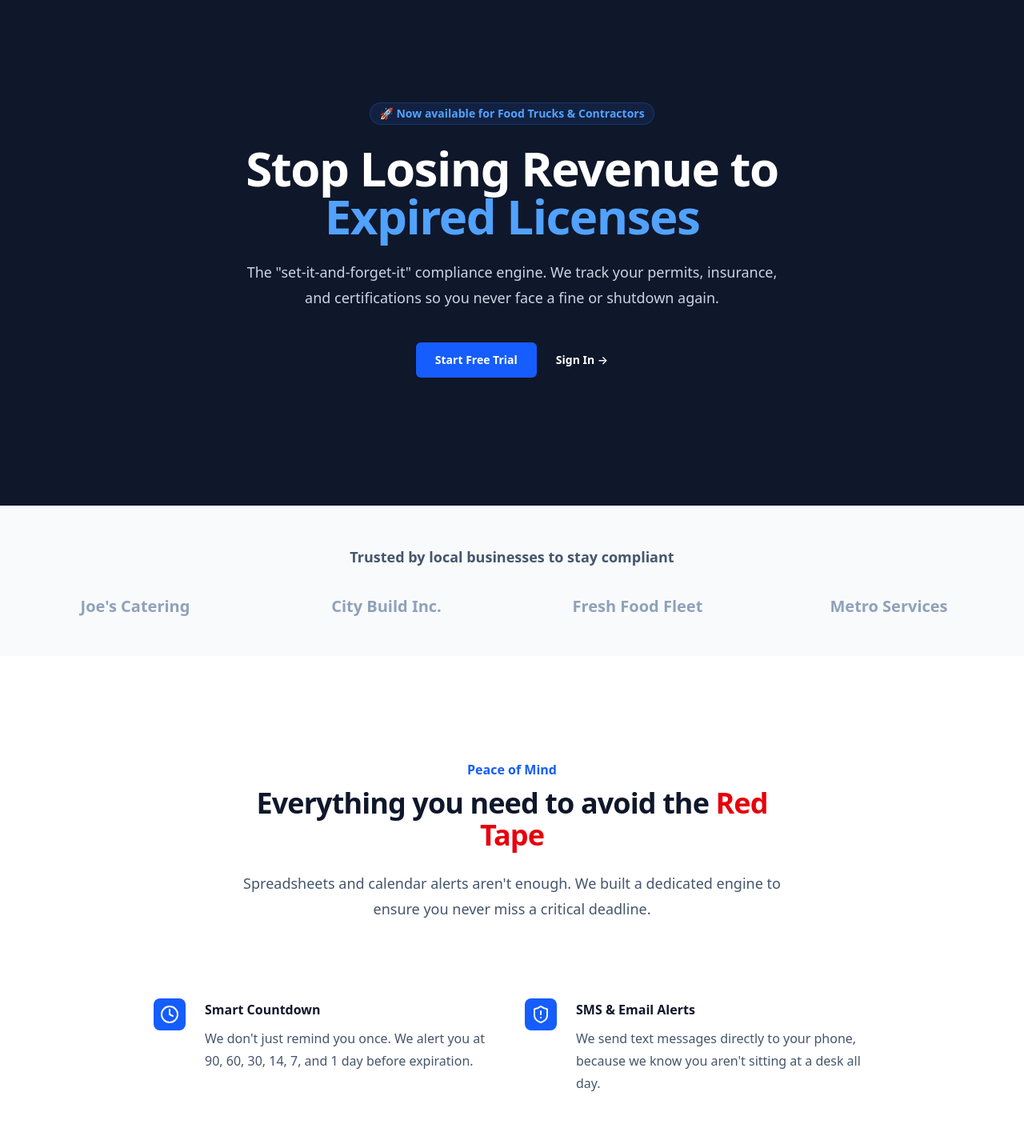
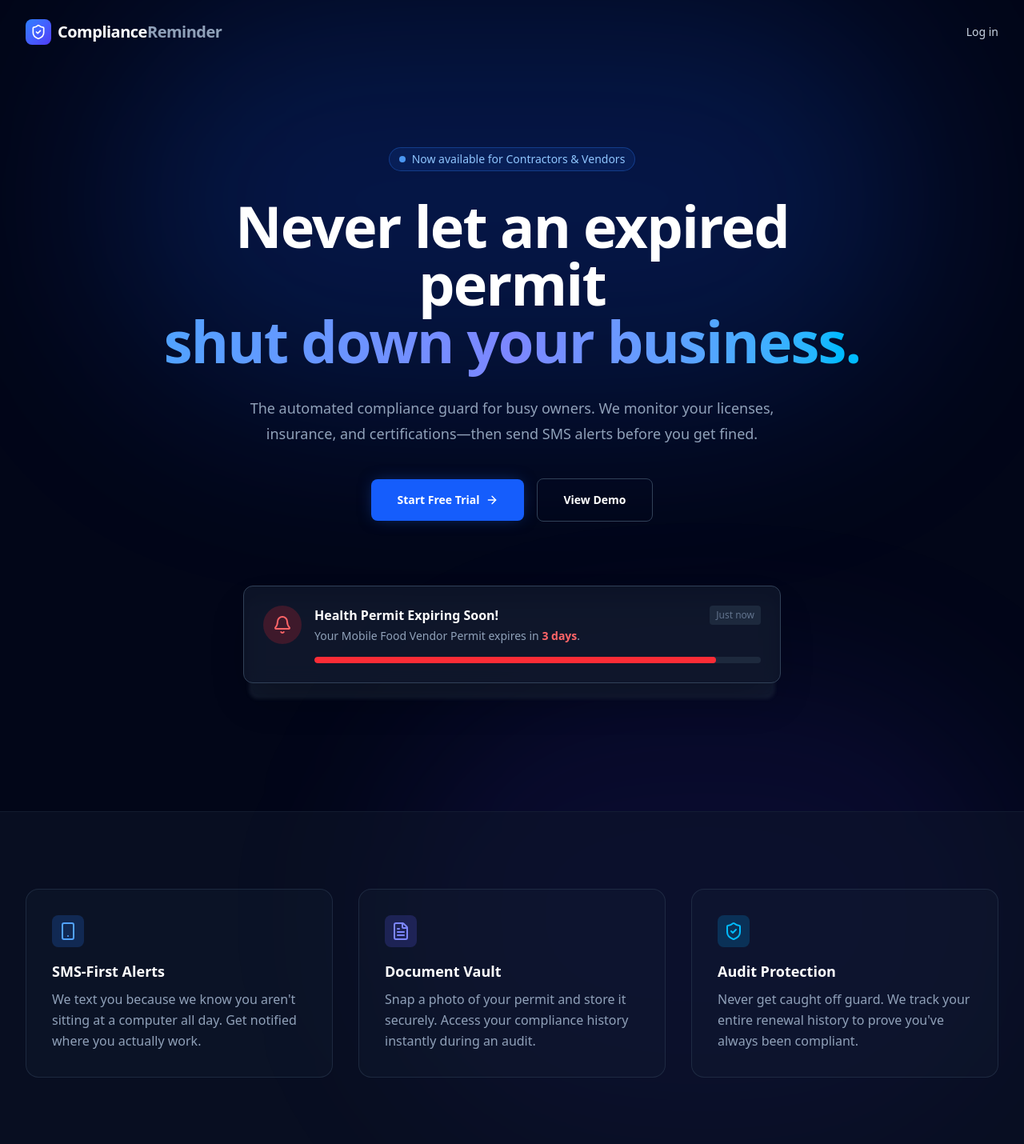
Before and after one commit to testqgw/SCP, a Next.js app: page / in a window 1280 px wide. Shown: the top 1430 px of the page at 80% size. Built offline with nearby package versions, Linux system fonts and the light colour scheme.

Commit message:
Premium redesign: Glassmorphism with glow effects, gradient text, and visual notification cards

```diff
--- a/app/page.tsx
+++ b/app/page.tsx
@@ -1,133 +1,137 @@
-
 import Link from "next/link";
-import { ArrowRight, CheckCircle, ShieldAlert, Clock, FileText } from "lucide-react";
+import { ArrowRight, Bell, ShieldCheck, Smartphone, FileText } from "lucide-react";
 
 export default function LandingPage() {
   return (
-    <div className="min-h-screen bg-white text-slate-900 font-sans">
+    <div className="min-h-screen bg-slate-950 text-white selection:bg-blue-500/30 font-sans overflow-hidden relative">
 
-      {/* 1. HERO SECTION */}
-      <header className="relative overflow-hidden bg-slate-900 pt-16 pb-24 lg:pt-32 lg:pb-40">
-        <div className="relative mx-auto max-w-7xl px-6 lg:px-8">
-          <div className="mx-auto max-w-2xl text-center">
-            <div className="inline-flex items-center rounded-full bg-blue-500/10 px-3 py-1 text-sm font-semibold text-blue-400 ring-1 ring-inset ring-blue-500/20 mb-6">
-              🚀 Now available for Food Trucks & Contractors
+      {/* BACKGROUND GLOW EFFECTS */}
+      <div className="absolute top-0 left-1/2 -translate-x-1/2 w-[1000px] h-[500px] bg-blue-600/20 blur-[120px] rounded-full pointer-events-none" />
+      <div className="absolute bottom-0 right-0 w-[800px] h-[600px] bg-indigo-600/10 blur-[100px] rounded-full pointer-events-none" />
+
+      {/* NAV (Simple) */}
+      <nav className="relative z-10 mx-auto max-w-7xl px-6 lg:px-8 pt-6 flex justify-between items-center">
+        <div className="text-xl font-bold tracking-tight flex items-center gap-2">
+          <div className="w-8 h-8 bg-gradient-to-br from-blue-500 to-indigo-600 rounded-lg flex items-center justify-center">
+            <ShieldCheck className="w-5 h-5 text-white" />
           </div>
-            <h1 className="text-4xl font-bold tracking-tight text-white sm:text-6xl">
-              Stop Losing Revenue to <span className="text-blue-400">Expired Licenses</span>
+          <span>Compliance<span className="text-slate-400">Reminder</span></span>
+        </div>
+        <Link href="/sign-in" className="text-sm font-medium text-slate-300 hover:text-white transition-colors">
+          Log in
+        </Link>
+      </nav>
+
+      {/* HERO SECTION */}
+      <main className="relative z-10 pt-20 pb-32 lg:pt-32 lg:pb-40">
+        <div className="mx-auto max-w-7xl px-6 lg:px-8 text-center">
+
+          {/* Badge */}
+          <div className="inline-flex items-center rounded-full border border-blue-500/30 bg-blue-500/10 px-3 py-1 text-sm font-medium text-blue-300 mb-8 backdrop-blur-sm">
+            <span className="flex h-2 w-2 rounded-full bg-blue-400 mr-2 animate-pulse"></span>
+            Now available for Contractors & Vendors
+          </div>
+
+          {/* Headline */}
+          <h1 className="mx-auto max-w-4xl text-5xl font-bold tracking-tight text-white sm:text-7xl mb-8">
+            Never let an expired permit <br className="hidden sm:block" />
+            <span className="text-transparent bg-clip-text bg-gradient-to-r from-blue-400 via-indigo-400 to-sky-400">
+              shut down your business.
+            </span>
           </h1>
-            <p className="mt-6 text-lg leading-8 text-slate-300">
-              The "set-it-and-forget-it" compliance engine. We track your permits, insurance, and certifications so you never face a fine or shutdown again.
+
+          {/* New Bio (Punchier) */}
+          <p className="mx-auto max-w-2xl text-lg leading-8 text-slate-400 mb-10">
+            The automated compliance guard for busy owners. We monitor your licenses, insurance, and certifications—then send SMS alerts before you get fined.
           </p>
-            <div className="mt-10 flex items-center justify-center gap-x-6">
+
+          {/* CTAs */}
+          <div className="flex flex-col sm:flex-row items-center justify-center gap-4">
             <Link
               href="/sign-up"
-                className="rounded-md bg-blue-600 px-6 py-3 text-sm font-semibold text-white shadow-sm hover:bg-blue-500 focus-visible:outline focus-visible:outline-2 focus-visible:outline-offset-2 focus-visible:outline-blue-600 transition-all"
+              className="w-full sm:w-auto rounded-lg bg-blue-600 px-8 py-4 text-sm font-semibold text-white shadow-[0_0_20px_-5px_rgba(37,99,235,0.5)] hover:bg-blue-500 hover:shadow-[0_0_30px_-5px_rgba(37,99,235,0.6)] transition-all duration-300 flex items-center justify-center gap-2"
             >
-                Start Free Trial
+              Start Free Trial <ArrowRight className="w-4 h-4" />
             </Link>
-              <Link href="/sign-in" className="text-sm font-semibold leading-6 text-white hover:text-blue-300 transition-colors">
-                Sign In <span aria-hidden="true">→</span>
+            <Link
+              href="/sign-in"
+              className="w-full sm:w-auto rounded-lg px-8 py-4 text-sm font-semibold text-white border border-slate-700 hover:bg-slate-800/50 hover:border-slate-600 transition-all"
+            >
+              View Demo
             </Link>
           </div>
+
+          {/* VISUAL HOOK: Abstract Notification Cards */}
+          <div className="mt-20 relative max-w-3xl mx-auto">
+            {/* Card 1 (Back) */}
+            <div className="absolute top-0 left-1/2 -translate-x-1/2 w-[90%] h-32 bg-slate-800/50 rounded-xl border border-slate-700/50 blur-[2px] scale-95 translate-y-4"></div>
+
+            {/* Card 2 (Front) */}
+            <div className="relative bg-slate-900/80 backdrop-blur-md border border-slate-700 rounded-xl p-6 shadow-2xl text-left flex items-start gap-4 max-w-2xl mx-auto">
+              <div className="w-12 h-12 rounded-full bg-red-500/20 flex items-center justify-center flex-shrink-0">
+                <Bell className="w-6 h-6 text-red-400" />
+              </div>
+              <div className="flex-1">
+                <div className="flex justify-between items-start">
+                  <div>
+                    <h3 className="text-white font-semibold">Health Permit Expiring Soon!</h3>
+                    <p className="text-slate-400 text-sm mt-1">Your Mobile Food Vendor Permit expires in <span className="text-red-400 font-bold">3 days</span>.</p>
+                  </div>
+                  <span className="text-xs text-slate-500 bg-slate-800 px-2 py-1 rounded">Just now</span>
+                </div>
+                <div className="mt-4 flex gap-2">
+                  <div className="h-2 w-full bg-slate-800 rounded-full overflow-hidden">
+                    <div className="h-full w-[90%] bg-red-500 rounded-full"></div>
                   </div>
                 </div>
-
-        {/* Decorative background gradient */}
-        <div className="absolute top-0 left-1/2 -z-10 -translate-x-1/2 blur-3xl xl:-top-6">
-           <div className="aspect-[1155/678] w-[72.1875rem] bg-gradient-to-tr from-[#ff80b5] to-[#9089fc] opacity-20" style={{ clipPath: 'polygon(74.1% 44.1%, 100% 61.6%, 97.5% 26.9%, 85.5% 0.1%, 80.7% 2%, 72.5% 32.5%, 60.2% 62.4%, 52.4% 68.1%, 47.5% 58.3%, 45.2% 34.5%, 27.5% 76.7%, 0.1% 64.9%, 17.9% 100%, 27.6% 76.8%, 76.1% 97.7%, 74.1% 44.1%)' }} />
-        </div>
-      </header>
-
-      {/* 2. SOCIAL PROOF / TRUST BADGES */}
-      <div className="bg-slate-50 py-12">
-        <div className="mx-auto max-w-7xl px-6 lg:px-8">
-          <h2 className="text-center text-lg font-semibold leading-8 text-slate-600">
-            Trusted by local businesses to stay compliant
-          </h2>
-          <div className="mx-auto mt-8 grid max-w-lg grid-cols-2 items-center gap-x-8 gap-y-10 sm:max-w-xl sm:grid-cols-2 sm:gap-x-10 lg:mx-0 lg:max-w-none lg:grid-cols-4">
-             {/* Placeholders for logos - text for now */}
-             <div className="text-center text-slate-400 font-bold text-xl">Joe's Catering</div>
-             <div className="text-center text-slate-400 font-bold text-xl">City Build Inc.</div>
-             <div className="text-center text-slate-400 font-bold text-xl">Fresh Food Fleet</div>
-             <div className="text-center text-slate-400 font-bold text-xl">Metro Services</div>
-          </div>
-        </div>
-      </div>
-
-      {/* 3. PROBLEM / SOLUTION GRID */}
-      <div className="py-24 sm:py-32">
-        <div className="mx-auto max-w-7xl px-6 lg:px-8">
-          <div className="mx-auto max-w-2xl lg:text-center">
-            <h2 className="text-base font-semibold leading-7 text-blue-600">Peace of Mind</h2>
-            <p className="mt-2 text-3xl font-bold tracking-tight text-slate-900 sm:text-4xl">
-              Everything you need to avoid the <span className="text-red-600">Red Tape</span>
-            </p>
-            <p className="mt-6 text-lg leading-8 text-slate-600">
-              Spreadsheets and calendar alerts aren't enough. We built a dedicated engine to ensure you never miss a critical deadline.
-            </p>
-          </div>
-
-          <div className="mx-auto mt-16 max-w-2xl sm:mt-20 lg:mt-24 lg:max-w-4xl">
-            <dl className="grid max-w-xl grid-cols-1 gap-x-8 gap-y-10 lg:max-w-none lg:grid-cols-2 lg:gap-y-16">
-
-              {/* Feature 1 */}
-              <div className="relative pl-16">
-                <dt className="text-base font-semibold leading-7 text-slate-900">
-                  <div className="absolute left-0 top-0 flex h-10 w-10 items-center justify-center rounded-lg bg-blue-600">
-                    <Clock className="h-6 w-6 text-white" />
-                  </div>
-                  Smart Countdown
-                </dt>
-                <dd className="mt-2 text-base leading-7 text-slate-600">
-                  We don't just remind you once. We alert you at 90, 60, 30, 14, 7, and 1 day before expiration.
-                </dd>
-              </div>
-
-              {/* Feature 2 */}
-              <div className="relative pl-16">
-                <dt className="text-base font-semibold leading-7 text-slate-900">
-                  <div className="absolute left-0 top-0 flex h-10 w-10 items-center justify-center rounded-lg bg-blue-600">
-                    <ShieldAlert className="h-6 w-6 text-white" />
-                  </div>
-                  SMS & Email Alerts
-                </dt>
-                <dd className="mt-2 text-base leading-7 text-slate-600">
-                  We send text messages directly to your phone, because we know you aren't sitting at a desk all day.
-                </dd>
-              </div>
-
-              {/* Feature 3 */}
-              <div className="relative pl-16">
-                <dt className="text-base font-semibold leading-7 text-slate-900">
-                  <div className="absolute left-0 top-0 flex h-10 w-10 items-center justify-center rounded-lg bg-blue-600">
-                    <FileText className="h-6 w-6 text-white" />
-                  </div>
-                  Document Storage
-                </dt>
-                <dd className="mt-2 text-base leading-7 text-slate-600">
-                  Upload photos of your permits and licenses directly to your dashboard for safe keeping.
-                </dd>
-              </div>
-
-              {/* Feature 4 */}
-              <div className="relative pl-16">
-                <dt className="text-base font-semibold leading-7 text-slate-900">
-                  <div className="absolute left-0 top-0 flex h-10 w-10 items-center justify-center rounded-lg bg-blue-600">
-                    <CheckCircle className="h-6 w-6 text-white" />
-                  </div>
-                  Audit Ready
-                </dt>
-                <dd className="mt-2 text-base leading-7 text-slate-600">
-                  Prove your compliance instantly. All your history and current statuses are available in one click.
-                </dd>
-              </div>
-
-            </dl>
               </div>
             </div>
           </div>
 
         </div>
+      </main>
+
+      {/* FEATURES GRID (Simplified) */}
+      <section className="relative z-10 py-24 bg-slate-900/50 border-t border-slate-800/50">
+        <div className="mx-auto max-w-7xl px-6 lg:px-8">
+          <div className="grid grid-cols-1 gap-8 sm:grid-cols-2 lg:grid-cols-3">
+
+            {/* Feature 1 */}
+            <div className="p-8 rounded-2xl bg-slate-800/20 border border-slate-700/50 hover:bg-slate-800/40 transition-colors">
+              <div className="w-10 h-10 rounded-lg bg-blue-500/20 flex items-center justify-center mb-4">
+                <Smartphone className="w-6 h-6 text-blue-400" />
+              </div>
+              <h3 className="text-lg font-semibold text-white mb-2">SMS-First Alerts</h3>
+              <p className="text-slate-400 leading-relaxed">
+                We text you because we know you aren't sitting at a computer all day. Get notified where you actually work.
+              </p>
+            </div>
+
+            {/* Feature 2 */}
+            <div className="p-8 rounded-2xl bg-slate-800/20 border border-slate-700/50 hover:bg-slate-800/40 transition-colors">
+              <div className="w-10 h-10 rounded-lg bg-indigo-500/20 flex items-center justify-center mb-4">
+                <FileText className="w-6 h-6 text-indigo-400" />
+              </div>
+              <h3 className="text-lg font-semibold text-white mb-2">Document Vault</h3>
+              <p className="text-slate-400 leading-relaxed">
+                Snap a photo of your permit and store it securely. Access your compliance history instantly during an audit.
+              </p>
+            </div>
+
+            {/* Feature 3 */}
+            <div className="p-8 rounded-2xl bg-slate-800/20 border border-slate-700/50 hover:bg-slate-800/40 transition-colors">
+              <div className="w-10 h-10 rounded-lg bg-sky-500/20 flex items-center justify-center mb-4">
+                <ShieldCheck className="w-6 h-6 text-sky-400" />
+              </div>
+              <h3 className="text-lg font-semibold text-white mb-2">Audit Protection</h3>
+              <p className="text-slate-400 leading-relaxed">
+                Never get caught off guard. We track your entire renewal history to prove you've always been compliant.
+              </p>
+            </div>
+
+          </div>
+        </div>
+      </section>
+    </div>
   );
 }
```
Lines whose indentation alone changed are shown as unchanged.
